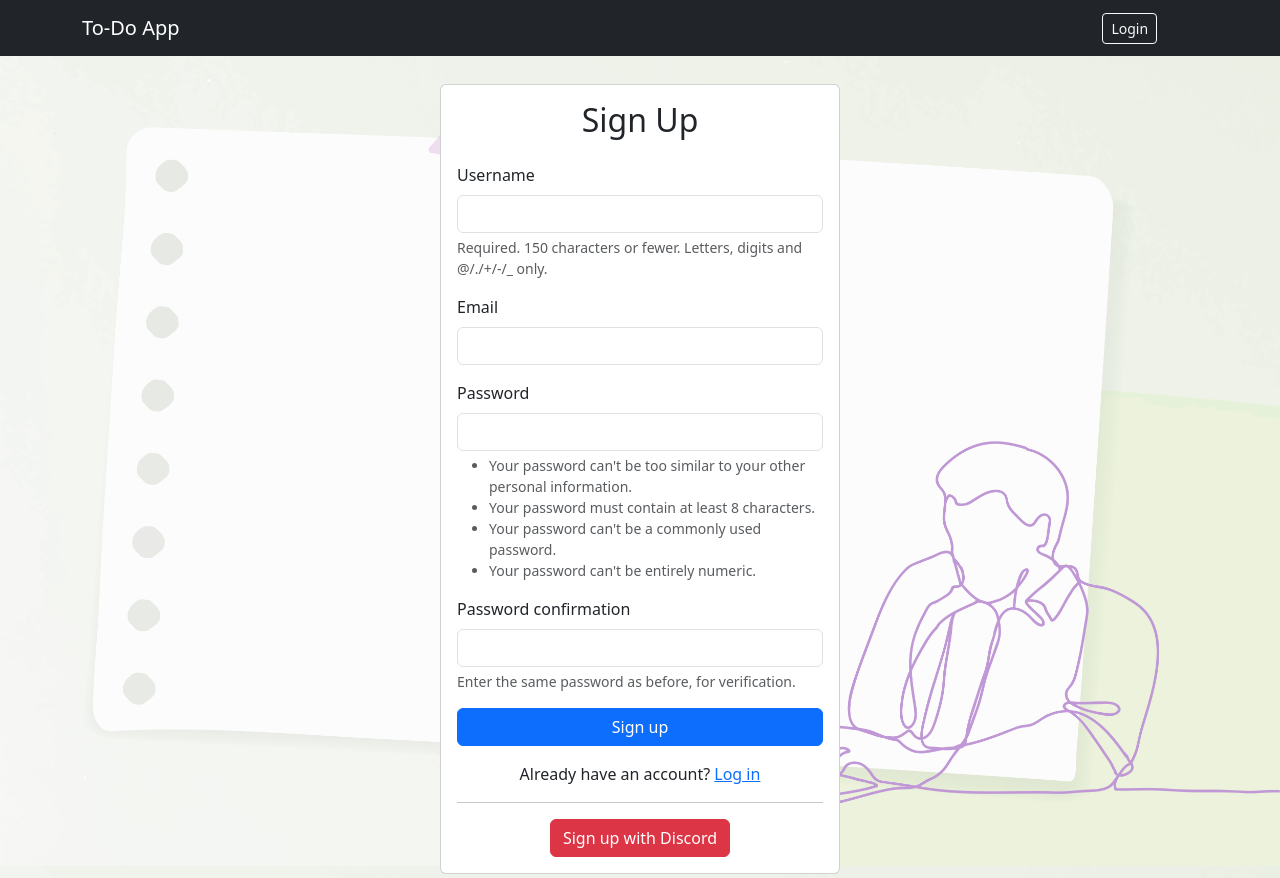
After one commit to champion890/Todos, a Django app: page /register/ in a window 1280 px wide. The commit adds this page. Run offline with Django 5.2, Linux system fonts and the light colour scheme.

Commit message:
add discord

```diff
--- a/todo_app/forms.py
+++ b/todo_app/forms.py
@@ -1,7 +1,24 @@
 from django import forms
+from django.contrib.auth.forms import UserCreationForm
+from django.contrib.auth.models import User
 from .models import Task
 
 class TaskForm(forms.ModelForm):
     class Meta:
         model = Task
         fields = ['title', 'description', 'due_date', 'priority', 'tags', 'completed']
+
+
+class UserRegistrationForm(UserCreationForm):
+    email = forms.EmailField(required=True)
+
+    class Meta:
+        model = User
+        fields = ['username', 'email', 'password1', 'password2']
+
+    def save(self, commit=True):
+        user = super().save(commit=False)
+        user.email = self.cleaned_data['email']
+        if commit:
+            user.save()
+        return user
--- /dev/null
+++ b/todo_app/templates/tasks/register.html
@@ -0,0 +1,63 @@
+{% extends "tasks/base.html" %}
+
+{% block content %}
+<div class="card" style="max-width: 400px; margin: 0 auto;">
+    <div class="card-body">
+        <h2 class="card-title text-center mb-4">Sign Up</h2>
+        <form method="post">
+            {% csrf_token %}
+
+            {% if form.errors %}
+                <div class="alert alert-danger">
+                    {% for field, errors in form.errors.items %}
+                        {% for error in errors %}
+                            {{ error }}
+                        {% endfor %}
+                    {% endfor %}
+                </div>
+            {% endif %}
+
+            <div class="mb-3">
+                <label for="id_username" class="form-label">Username</label>
+                <input type="text" name="username" id="id_username" class="form-control" required>
+                <div class="form-text">Required. 150 characters or fewer. Letters, digits and @/./+/-/_ only.</div>
+            </div>
+
+            <div class="mb-3">
+                <label for="id_email" class="form-label">Email</label>
+                <input type="email" name="email" id="id_email" class="form-control" required>
+            </div>
+
+            <div class="mb-3">
+                <label for="id_password1" class="form-label">Password</label>
+                <input type="password" name="password1" id="id_password1" class="form-control" required>
+                <div class="form-text">
+                    <ul>
+                        <li>Your password can't be too similar to your other personal information.</li>
+                        <li>Your password must contain at least 8 characters.</li>
+                        <li>Your password can't be a commonly used password.</li>
+                        <li>Your password can't be entirely numeric.</li>
+                    </ul>
+                </div>
+            </div>
+
+            <div class="mb-3">
+                <label for="id_password2" class="form-label">Password confirmation</label>
+                <input type="password" name="password2" id="id_password2" class="form-control" required>
+                <div class="form-text">Enter the same password as before, for verification.</div>
+            </div>
+
+            <div class="d-grid gap-2">
+                <button type="submit" class="btn btn-primary">Sign up</button>
+            </div>
+        </form>
+
+        <div class="text-center mt-3">
+    <p>Already have an account? <a href="{% url 'login' %}">Log in</a></p>
+    <hr>
+    <a href="{% url 'discord_login' %}" class="btn btn-danger">Sign up with Discord</a>
+</div>
+
+    </div>
+</div>
+{% endblock %}
--- a/todo_app/urls.py
+++ b/todo_app/urls.py
@@ -1,13 +1,23 @@
 from django.urls import path
-from .views import TaskListView, TaskCreateView, TaskUpdateView, TaskDeleteView
+from .views import (
+    TaskListView, TaskCreateView, TaskUpdateView, TaskDeleteView,
+    register, discord_login, discord_callback  # 👈 Add these imports
+)
 from django.contrib.auth import views as auth_views
 
 urlpatterns = [
+    # Task Views
     path('', TaskListView.as_view(), name='task-list'),
     path('add/', TaskCreateView.as_view(), name='task-add'),
     path('edit/<int:pk>/', TaskUpdateView.as_view(), name='task-edit'),
     path('delete/<int:pk>/', TaskDeleteView.as_view(), name='task-delete'),
 
+    # Auth Views
     path('login/', auth_views.LoginView.as_view(template_name='tasks/login.html'), name='login'),
     path('logout/', auth_views.LogoutView.as_view(), name='logout'),
+    path('register/', register, name='register'),
+
+    #  Discord OAuth2
+    path('discord/login/', discord_login, name='discord_login'),
+    path('discord/callback/', discord_callback, name='discord_callback'),
 ]
--- a/todo_app/views.py
+++ b/todo_app/views.py
@@ -3,9 +3,20 @@ from django.contrib.auth.decorators import login_required
 from django.utils.decorators import method_decorator
 from django.db.models import Q
 from django.urls import reverse_lazy
+from django.shortcuts import redirect, render
+from django.contrib.auth import login as auth_login
+from django.contrib.auth.models import User
+from django.views.decorators.csrf import csrf_exempt
+from django.http import HttpResponseBadRequest
+from django.conf import settings
+
 from .models import Task
-from .forms import TaskForm
+from .forms import TaskForm, UserRegistrationForm
 
+import requests
+import secrets
+
+# Task Views
 @method_decorator(login_required, name='dispatch')
 class TaskListView(ListView):
     model = Task
@@ -14,6 +25,7 @@ class TaskListView(ListView):
 
     def get_queryset(self):
         queryset = Task.objects.filter(user=self.request.user).select_related('user').prefetch_related('tags')
+
         q = self.request.GET.get('q')
         status = self.request.GET.get('status')
         priority = self.request.GET.get('priority')
@@ -29,6 +41,7 @@ class TaskListView(ListView):
 
         return queryset
 
+
 @method_decorator(login_required, name='dispatch')
 class TaskCreateView(CreateView):
     model = Task
@@ -40,6 +53,7 @@ class TaskCreateView(CreateView):
         form.instance.user = self.request.user
         return super().form_valid(form)
 
+
 @method_decorator(login_required, name='dispatch')
 class TaskUpdateView(UpdateView):
     model = Task
@@ -47,8 +61,87 @@ class TaskUpdateView(UpdateView):
     template_name = 'tasks/task_form.html'
     success_url = reverse_lazy('task-list')
 
+
 @method_decorator(login_required, name='dispatch')
 class TaskDeleteView(DeleteView):
     model = Task
     template_name = 'tasks/task_confirm_delete.html'
     success_url = reverse_lazy('task-list')
+
+
+def register(request):
+    if request.method == 'POST':
+        form = UserRegistrationForm(request.POST)
+        if form.is_valid():
+            user = form.save()
+            auth_login(request, user)
+            return redirect('task-list')
+    else:
+        form = UserRegistrationForm()
+    return render(request, 'tasks/register.html', {'form': form})
+
+
+# Discord OAuth2 Login Integration
+def discord_login(request):
+    state = secrets.token_urlsafe(16)
+    request.session['discord_oauth_state'] = state
+
+    auth_url = (
+        f"https://discord.com/api/oauth2/authorize"
+        f"?client_id={settings.DISCORD_CLIENT_ID}"
+        f"&redirect_uri={settings.DISCORD_REDIRECT_URI}"
+        f"&response_type=code"
+        f"&scope={settings.DISCORD_SCOPE}"
+        f"&state={state}"
+    )
+    return redirect(auth_url)
+
+
+@csrf_exempt
+def discord_callback(request):
+    code = request.GET.get('code')
+    state = request.GET.get('state')
+
+    if not code or state != request.session.get('discord_oauth_state'):
+        return HttpResponseBadRequest("Invalid state or missing code.")
+
+    # Step 1: Exchange code for access token
+    token_response = requests.post(
+        'https://discord.com/api/oauth2/token',
+        data={
+            'client_id': settings.DISCORD_CLIENT_ID,
+            'client_secret': settings.DISCORD_CLIENT_SECRET,
+            'grant_type': 'authorization_code',
+            'code': code,
+            'redirect_uri': settings.DISCORD_REDIRECT_URI,
+            'scope': settings.DISCORD_SCOPE,
+        },
+        headers={'Content-Type': 'application/x-www-form-urlencoded'}
+    )
+
+    token_data = token_response.json()
+    access_token = token_data.get('access_token')
+    if not access_token:
+        return HttpResponseBadRequest("Failed to obtain access token.")
+
+    # Step 2: Get Discord user info
+    user_response = requests.get(
+        'https://discord.com/api/users/@me',
+        headers={'Authorization': f'Bearer {access_token}'}
+    )
+    user_info = user_response.json()
+
+    discord_email = user_info.get('email')
+    discord_username = user_info.get('username')
+
+    if not discord_email:
+        return HttpResponseBadRequest("Discord account does not have public email.")
+
+    # Step 3: Create or login the user
+    user, created = User.objects.get_or_create(
+        username=discord_email,
+        defaults={'email': discord_email, 'first_name': discord_username}
+    )
+
+    auth_login(request, user)
+    return redirect('task-list')
--- a/todo_project/settings.py
+++ b/todo_project/settings.py
@@ -60,3 +60,9 @@ STATIC_URL = '/static/'
 LOGIN_URL = '/login/'  # if we not login we will be redirected to this url
 LOGIN_REDIRECT_URL = '/'      # if we login we will be redirected to this url
 LOGOUT_REDIRECT_URL = '/login/'      # if we logout we will be redirected to this url
+
+# Discord OAuth2
+DISCORD_CLIENT_ID = "1397477069398474763"
+DISCORD_CLIENT_SECRET = "9j2vQJ1li7-ZZdrC7LpgyrvlSXgVILeu"
+DISCORD_REDIRECT_URI = "http://localhost:8000/discord/callback/"
+DISCORD_API_BASE_URL = "https://discord.com/api"
```
Also changed, not shown: todo_app/templates/tasks/login.html (+27 -6 lines), db.sqlite3.
